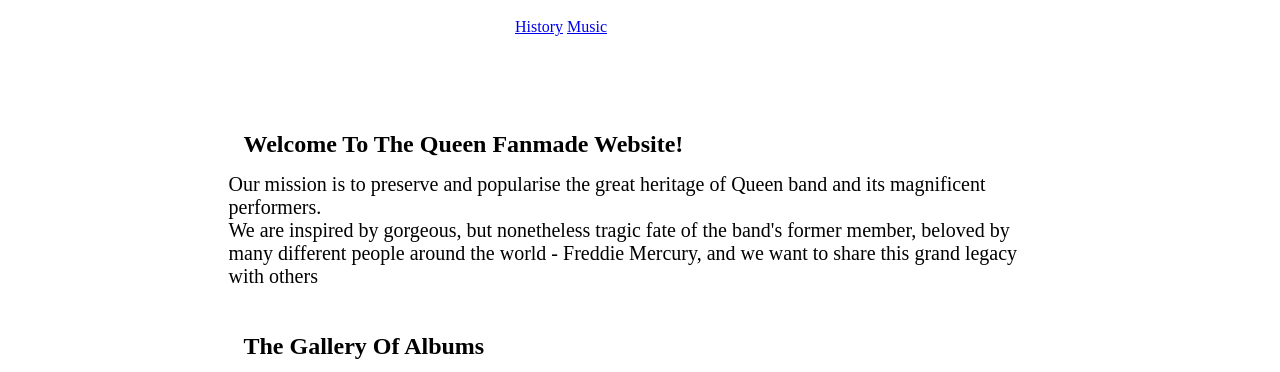
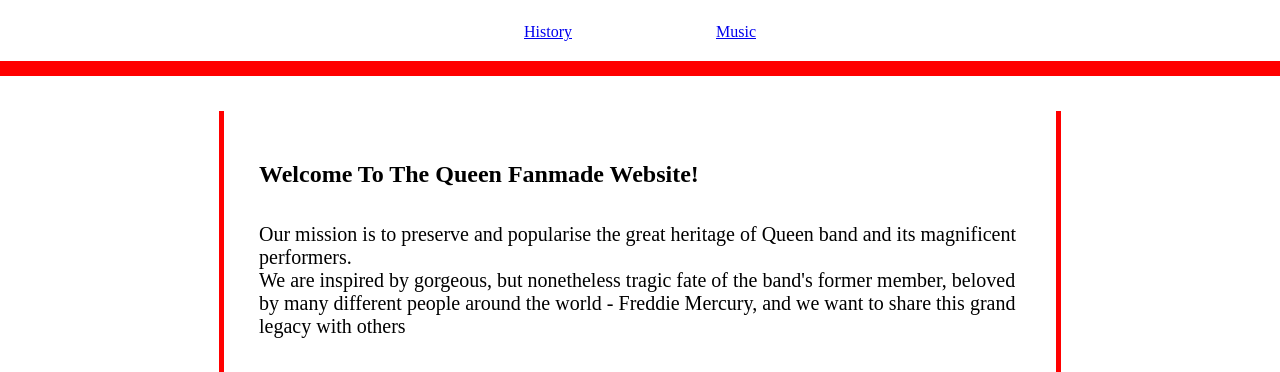
Before and after one commit to b0N3z0/b0N3z0.github.io, a PHP site: page / in a window 1280 px wide. Shown: the part 99-471 px from the top of the page. Run offline with PHP 8.4, Linux system fonts and the light colour scheme.

Commit message:
bvjnbgvjn

```diff
--- a/index.html
+++ b/index.html
@@ -7,13 +7,13 @@
   </head>
   <body>
      <header>
+
         <a href="index.html"><img src="https://upload.wikimedia.org/wikipedia/commons/7/74/Queen_Logo.png" alt="Queen_Logo" height="73" width="250" class="grandQ"></a>
-        <section>
         <nav>
-          <a href="history.html">History</a>
-          <a href="music.html">Music</a>
+        <a href="history.html">History</a>
+        <a href="music.html">Music</a>
         </nav>
-        </section>
+
     </header>
 
 
--- a/style.css
+++ b/style.css
@@ -1,34 +1,62 @@
 *{
  margin: auto;
 }
+
 body{
   display: flex;
   flex-direction: column;
 
 }
-nav {
-  margin: 0;
-}
+
 header{
+  width: 100%;
   margin-top: 25px;
-  margin-bottom: 50px;
-}
-main {
-  max-width: 823px;
+  margin-bottom: 35px;
+  border-bottom: 15px solid red;
   display: flex;
   flex-direction: column;
+
+}
+
+nav {
+    margin: 20px auto;
+}
+
+nav a{
+  margin: 0px 70px;
+}
+
+main {
+  max-width: 65%;
+  display: flex;
+  flex-direction: column;
+  border-left: 5px solid red;
+  border-right: 5px solid red;
+}
+
+p{
+  margin: auto 35px;
 }
 section{
   margin: 15px 0px;
 }
+
 h1, h2{
-  margin: 15px;
+  margin: 35px;
 }
+
 p {
   font-size: 20px;
 }
+
 .album-packs{
   display: flex;
-  flex-wrap: wrap;
+  flex-direction: column;
+}
+
+.pack {
+  margin: 20px 30px;
+  display: flex;
+  flex-direction: row;
   justify-content: center;
 }
```
Also changed, not shown: other parts of index.html (+19 -19 lines).
